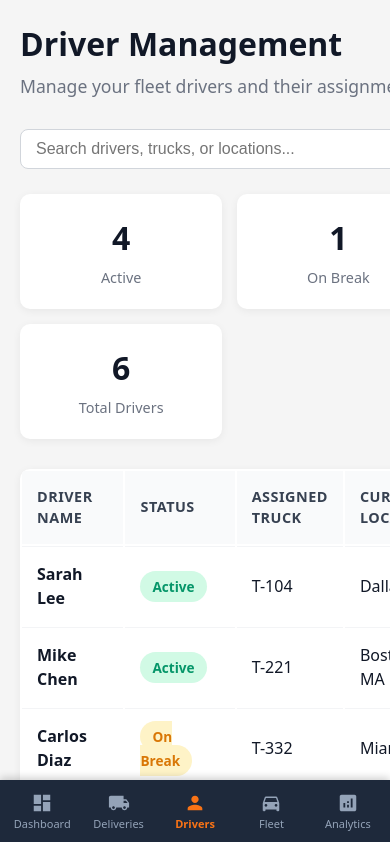
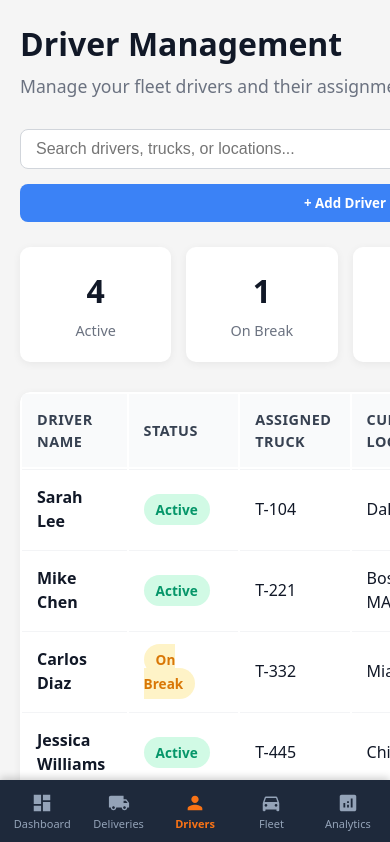
Before and after one commit to crispcodews/fleettrack, a React (Vite) app: page /drivers in a window 390 px wide. Shown: the top 842 px of the page. Built offline with nearby package versions, Linux system fonts and the light colour scheme.

Commit message:
Adjustment for Mobile Responsive

```diff
--- a/src/pages/Drivers.jsx
+++ b/src/pages/Drivers.jsx
@@ -215,6 +215,7 @@ function Drivers() {
       )}
 
       {/* Drivers table - rendered from filteredDrivers, not the full drivers array */}
+      <div className="drivers-table-wrapper">
       <table className="drivers-table">
         <thead>
           <tr>
@@ -253,6 +254,7 @@ function Drivers() {
           ))}
         </tbody>
       </table>
+      </div>
 
       {/* Driver details panel - shown when a row's View button is clicked */}
       {selectedDriver && (
--- a/src/styles/Drivers.css
+++ b/src/styles/Drivers.css
@@ -271,3 +271,24 @@ flex-wrap allows form fields to reflow to a new line on smaller screens, rather
 .close-btn:hover {
   background: #fecaca;
 }
+
+.drivers-table-wrapper {
+  overflow-x: auto;
+  -webkit-overflow-scrolling: touch;
+  border-radius: 10px;
+  box-shadow: 0 2px 8px rgba(0, 0, 0, 0.06);
+}
+
+.drivers-table {
+  min-width: 650px;
+  box-shadow: none;
+}
+
+@media (max-width: 767px) {
+  .drivers-controls {
+    flex-direction: column;
+  }
+  .add-driver-btn {
+    width: 100%;
+  }
+}
```
